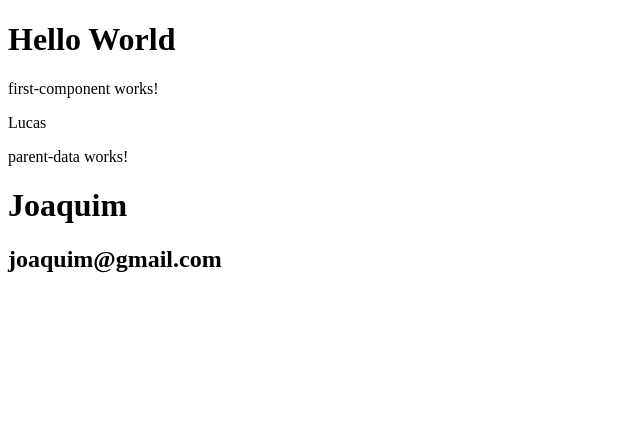
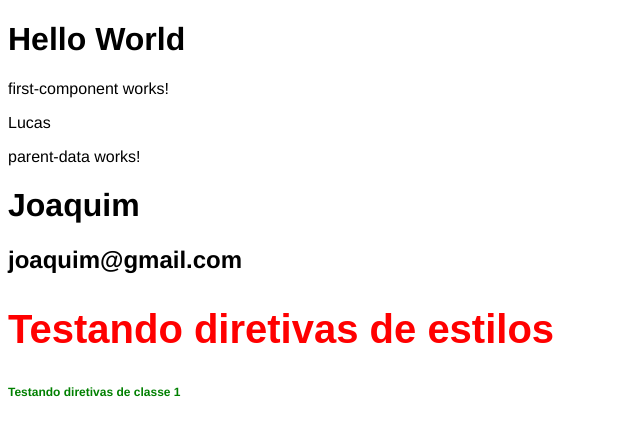
Before and after one commit to LucasAlmeida75/curso-angular, an Angular app: page / in a window 1280 px wide. Shown: the top 436 px of the page, without its empty margins (0-640 px from the left). Built offline with nearby package versions, Linux system fonts and the light colour scheme.

Commit message:
feat: diretivas do angular

```diff
--- a/src/app/app.component.html
+++ b/src/app/app.component.html
@@ -1,3 +1,4 @@
 <h1>Hello World</h1>
 <app-first-component></app-first-component>
 <app-parent-data [name]="userName" [userData]="userData"></app-parent-data>
+<app-directives></app-directives>
--- a/src/app/app.component.ts
+++ b/src/app/app.component.ts
@@ -2,10 +2,11 @@
 
 import { FirstComponentComponent } from './components/first-component/first-component.component';
 import { ParentDataComponent } from './components/parent-data/parent-data.component';
+import { DirectivesComponent } from './components/directives/directives.component';
 
 @Component({
   selector: 'app-root',
-  imports: [FirstComponentComponent, ParentDataComponent],
+  imports: [FirstComponentComponent, ParentDataComponent, DirectivesComponent],
   templateUrl: './app.component.html',
   styleUrl: './app.component.css'
 })
--- /dev/null
+++ b/src/app/components/directives/directives.component.css
@@ -0,0 +1,7 @@
+.small-title {
+    font-size: 12px;
+}
+
+.green-title {
+    color: green;
+}
--- /dev/null
+++ b/src/app/components/directives/directives.component.html
@@ -0,0 +1,7 @@
+<h2 [ngStyle]="{'font-size': size + 'px', 'font-family': font, 'color': color}">
+    Testando diretivas de estilos
+</h2>
+
+<h2 [ngClass]="classes">
+    Testando diretivas de classe 1
+</h2>
--- /dev/null
+++ b/src/app/components/directives/directives.component.ts
@@ -0,0 +1,15 @@
+import { Component } from '@angular/core';
+import { CommonModule } from '@angular/common';
+
+@Component({
+  selector: 'app-directives',
+  imports: [CommonModule],
+  templateUrl: './directives.component.html',
+  styleUrl: './directives.component.css'
+})
+export class DirectivesComponent {
+  size    = 40;
+  font    = 'Arial';
+  color   = 'red';
+  classes = ['green-title', 'small-title'];
+}
--- a/src/styles.css
+++ b/src/styles.css
@@ -1 +1,4 @@
 /* You can add global styles to this file, and also import other style files */
+* {
+    font-family: 'Helvetica';
+}
```
Also changed, not shown: 1 other file (tests, documents, lock files or other folders).
